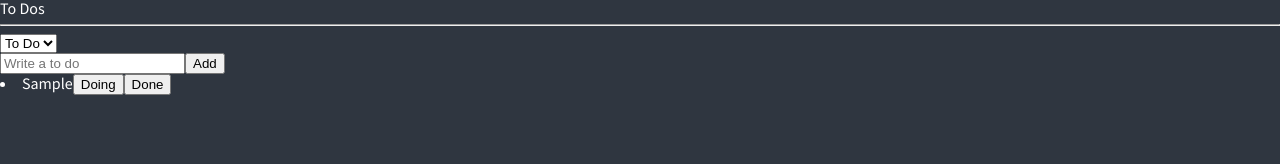
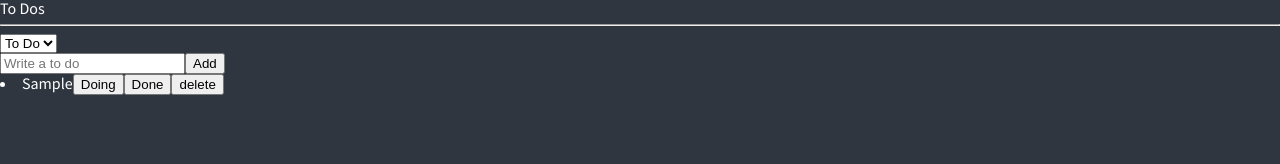
Before and after one commit to joyeajin/react_typescript_study_03_kanban, a React (Vite) app: page / in a window 1280 px wide. Both pictures are taken after typing "Sample" into the empty fields and a click on the button "Add". Shown: the top 164 px of the page. Built offline with nearby package versions, Linux system fonts and the light colour scheme.

Commit message:
삭제 기능 추가

```diff
--- a/src/components/ToDo.tsx
+++ b/src/components/ToDo.tsx
@@ -3,12 +3,19 @@ import { Categories, IToDo, toDoState } from "../atom";
 
 function ToDo({ text, category, id }: IToDo) {
   const setToDos = useSetRecoilState(toDoState);
+
   const onClick = (event: React.MouseEvent<HTMLButtonElement>) => {
     const {
       currentTarget: { name },
     } = event;
+
     setToDos((oldToDos) => {
       const targetIndex = oldToDos.findIndex((toDo) => toDo.id === id);
+
+      if (name === "delete") {
+        return oldToDos.filter((toDo) => toDo.id !== id);
+      }
+
       const newToDo = { text, id, category: name as any };
 
       return [
@@ -18,6 +25,7 @@ function ToDo({ text, category, id }: IToDo) {
       ];
     });
   };
+
   return (
     <li>
       <span>{text}</span>
@@ -36,6 +44,9 @@ function ToDo({ text, category, id }: IToDo) {
           Done
         </button>
       )}
+      <button name="delete" onClick={onClick}>
+        delete
+      </button>
     </li>
   );
 }
--- a/src/components/ToDoList.tsx
+++ b/src/components/ToDoList.tsx
@@ -9,8 +9,6 @@ function ToDoList() {
   const onInput = (event: React.FormEvent<HTMLSelectElement>) => {
     setCategory(event.currentTarget.value as any);
   };
-
-  console.log(toDos);
 
   return (
     <div>
```
